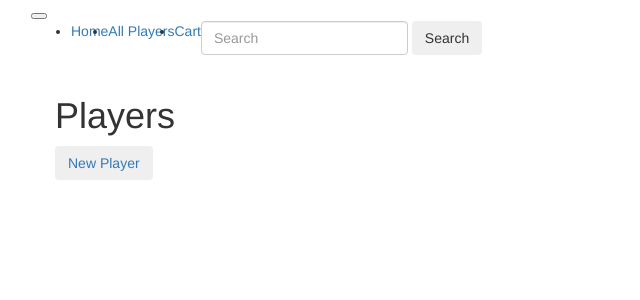
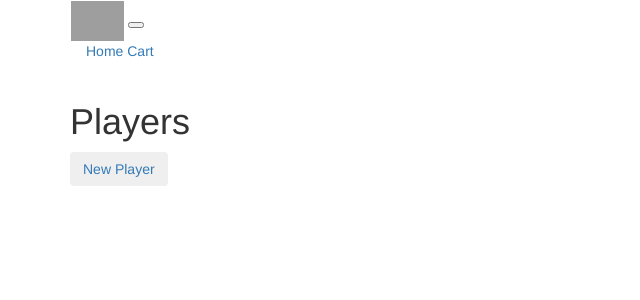
Before and after one commit to KingGenius5/The-Shop-V2, a Flask app: page / in a window 1280 px wide. Shown: the top 300 px of the page, without its empty margins (0-640 px from the left). Run offline with Flask 2, Linux system fonts and the light colour scheme; data that the repository does not hold is empty; some libraries are stand-ins or nearby versions; grey boxes are pictures that could not be loaded.

Commit message:
Fixed navbar error

```diff
--- a/templates/navbar.html
+++ b/templates/navbar.html
@@ -1,27 +1,18 @@
 <!-- templates/navbar.html -->
 <!-- Straight from Boostrap -->
 
-<nav class="navbar navbar-expand-lg navbar-dark bg-dark">
-        <a class="navbar-brand" href="#"></a>
-        <button class="navbar-toggler" type="button" data-toggle="collapse" data-target="#navbarColor02" aria-controls="navbarColor02" aria-expanded="false" aria-label="Toggle navigation">
-          <span class="navbar-toggler-icon"></span>
-        </button>
+<div class='container'>
+  <nav class="navbar navbar-expand-lg navbar-light bg-white mt-4 mr-0 ml-0 mb-5 p-0">
+      <a href="/"><img src="/static/logo.png" height="40px" class="d-inline-block align-top" alt=""></a>
+    <button class="navbar-toggler" type="button" data-toggle="collapse" data-target="#navbarNavAltMarkup"
+      aria-controls="navbarNavAltMarkup" aria-expanded="false" aria-label="Toggle navigation">
+      <span class="navbar-toggler-icon"></span>
+    </button>
+    <div class="collapse navbar-collapse justify-content-between" id="navbarNavAltMarkup">
+      <ul class="nav navbar-nav ml-auto">
 
-        <div class="collapse navbar-collapse" id="navbarColor02">
-          <ul class="navbar-nav mr-auto">
-            <li class="nav-item active">
-              <a class="nav-link" href="/">Home <span class="sr-only">(current)</span></a>
-            </li>
-            <li class="nav-item">
-              <a class="nav-link" href="/cans">All Players</a>
-            </li>
-            <li class="nav-item">
-              <a class="nav-link" href="/cart">Cart</a>
-            </li>
-          </ul>
-          <form class="form-inline my-2 my-lg-0">
-            <input class="form-control mr-sm-2" type="text" placeholder="Search">
-            <button class="btn btn-secondary my-2 my-sm-0" type="submit">Search</button>
-          </form>
-        </div>
-      </nav>
+        <a class="nav-item nav-link" href="/">Home</a>
+        <a class="nav-item nav-link" href="/cart">Cart</a>
+      </ul>
+    </div>
+  </nav>
```
Also changed, not shown: templates/player_index.html (deleted, +0 -14 lines).
